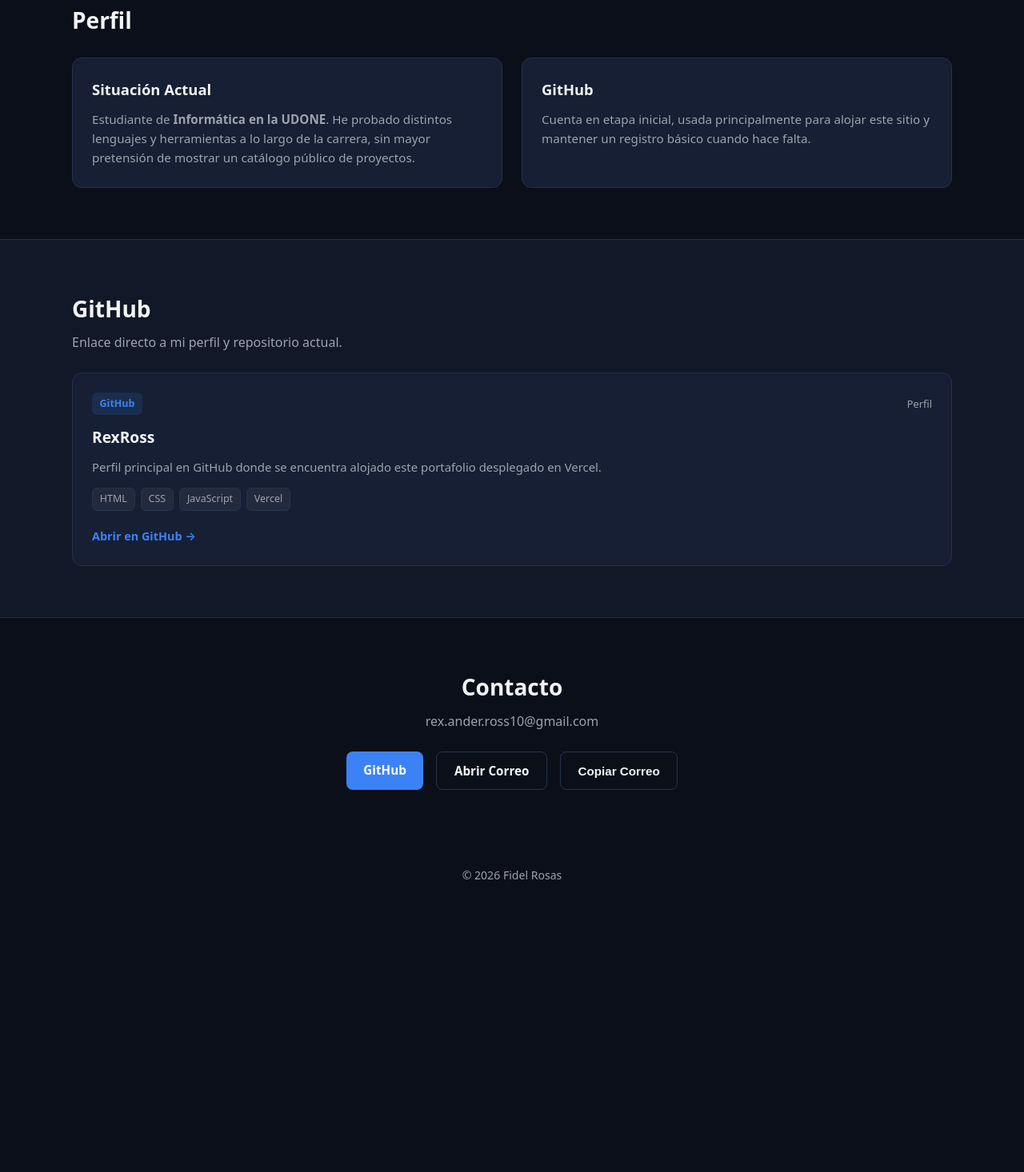
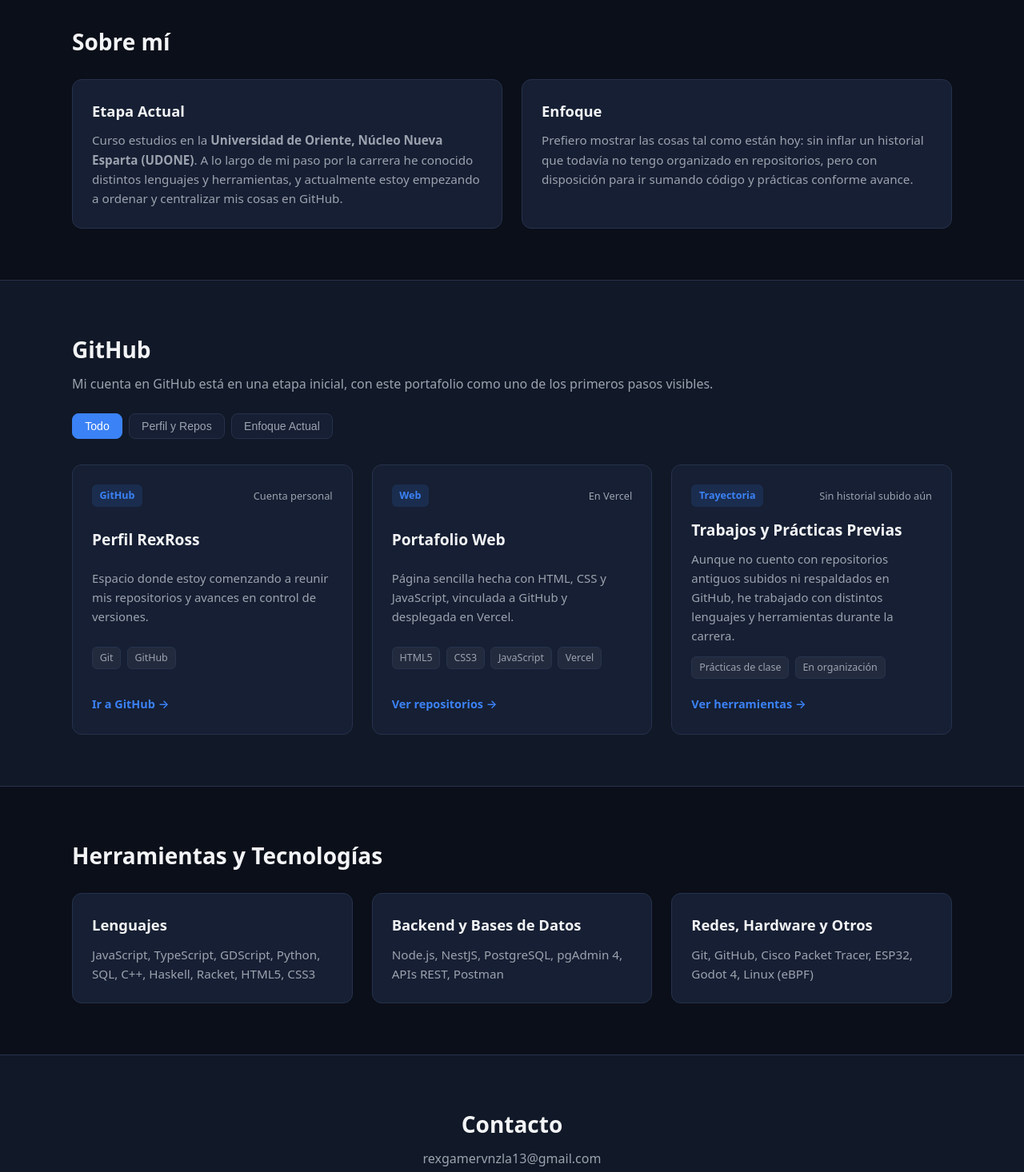
Before and after one commit to RexRoss/fidel-rosas-portafolio, a plain HTML site: page index.html in a window 1280 px wide. Shown: the part 529-1995 px from the top of the page at 80% size. Before the commit the page ends 1668 px from the top, so only its background shows below. Drawn offline with Linux system fonts and the light colour scheme.

Commit message:
cambio ligero 9

```diff
--- a/index.html
+++ b/index.html
@@ -3,7 +3,7 @@
 <head>
   <meta charset="UTF-8" />
   <meta name="viewport" content="width=device-width, initial-scale=1.0" />
-  <meta name="description" content="Portafolio de Fidel Rosas - Informática, UDONE." />
+  <meta name="description" content="Portafolio académico de Fidel Rosas - Informática, UDONE." />
   <title>Fidel Rosas | Portafolio</title>
   <link rel="stylesheet" href="styles.css" />
 </head>
@@ -13,8 +13,9 @@
       <a href="#inicio" class="logo">Rex<span>.dev</span></a>
       <nav aria-label="Navegación principal">
         <ul class="nav-links">
-          <li><a href="#perfil">Perfil</a></li>
+          <li><a href="#sobre-mi">Sobre mí</a></li>
           <li><a href="#github">GitHub</a></li>
+          <li><a href="#tecnologias">Stack</a></li>
           <li><a href="#contacto">Contacto</a></li>
         </ul>
       </nav>
@@ -22,40 +23,42 @@
   </header>
 
   <main>
-    <!-- Inicio -->
+    <!-- Hero -->
     <section id="inicio" class="hero">
       <div class="container hero-content">
         <span class="badge">Informática • UDONE</span>
         <h1>Hola, soy <span class="highlight">Fidel Rosas</span> <small>(Rex)</small></h1>
         <p class="hero-desc">
           Estudiante de Informática en la Universidad de Oriente, Núcleo Nueva Esparta.
-          Página básica de presentación para la asignatura, vinculada a mi cuenta de GitHub.
+          Este sitio reúne mi perfil actual, las tecnologías con las que he tenido contacto
+          y el inicio de mi espacio en GitHub.
         </p>
         <div class="hero-actions">
-          <a href="https://github.com/RexRoss" target="_blank" rel="noopener noreferrer" class="btn btn-primary">Ver GitHub</a>
+          <a href="#github" class="btn btn-primary">Ver GitHub</a>
           <a href="#contacto" class="btn btn-secondary">Contacto</a>
         </div>
       </div>
     </section>
 
-    <!-- Perfil -->
-    <section id="perfil" class="section">
+    <!-- Sobre mí -->
+    <section id="sobre-mi" class="section">
       <div class="container">
-        <h2 class="section-title">Perfil</h2>
+        <h2 class="section-title">Sobre mí</h2>
         <div class="about-grid">
           <div class="about-card">
-            <h3>Situación Actual</h3>
+            <h3>Etapa Actual</h3>
             <p>
-              Estudiante de <strong>Informática en la UDONE</strong>. He probado distintos lenguajes
-              y herramientas a lo largo de la carrera, sin mayor pretensión de mostrar un catálogo
-              público de proyectos.
+              Curso estudios en la <strong>Universidad de Oriente, Núcleo Nueva Esparta (UDONE)</strong>.
+              A lo largo de mi paso por la carrera he conocido distintos lenguajes y herramientas,
+              y actualmente estoy empezando a ordenar y centralizar mis cosas en GitHub.
             </p>
           </div>
           <div class="about-card">
-            <h3>GitHub</h3>
+            <h3>Enfoque</h3>
             <p>
-              Cuenta en etapa inicial, usada principalmente para alojar este sitio y mantener
-              un registro básico cuando hace falta.
+              Prefiero mostrar las cosas tal como están hoy: sin inflar un historial que todavía
+              no tengo organizado en repositorios, pero con disposición para ir sumando código
+              y prácticas conforme avance.
             </p>
           </div>
         </div>
@@ -65,41 +68,110 @@
     <!-- GitHub -->
     <section id="github" class="section section-alt">
       <div class="container">
-        <h2 class="section-title">GitHub</h2>
-        <p class="section-subtitle">Enlace directo a mi perfil y repositorio actual.</p>
+        <div class="section-header">
+          <div>
+            <h2 class="section-title">GitHub</h2>
+            <p class="section-subtitle">
+              Mi cuenta en GitHub está en una etapa inicial, con este portafolio como uno de los primeros pasos visibles.
+            </p>
+          </div>
+
+          <div class="filter-bar" role="group" aria-label="Filtrar tarjetas">
+            <button class="filter-btn active" data-filter="todos">Todo</button>
+            <button class="filter-btn" data-filter="repos">Perfil y Repos</button>
+            <button class="filter-btn" data-filter="enfoque">Enfoque Actual</button>
+          </div>
+        </div>
 
         <div class="projects-grid" id="projects-container">
-          <article class="project-card">
+          <article class="project-card" data-category="repos">
             <div class="project-top">
               <span class="project-tag">GitHub</span>
-              <span class="project-context">Perfil</span>
+              <span class="project-context">Cuenta personal</span>
             </div>
-            <h3>RexRoss</h3>
+            <h3>Perfil RexRoss</h3>
             <p class="project-desc">
-              Perfil principal en GitHub donde se encuentra alojado este portafolio desplegado en Vercel.
+              Espacio donde estoy comenzando a reunir mis repositorios y avances en control de versiones.
             </p>
             <div class="tech-list">
-              <span>HTML</span>
-              <span>CSS</span>
+              <span>Git</span>
+              <span>GitHub</span>
+            </div>
+            <div class="project-links">
+              <a href="https://github.com/RexRoss" target="_blank" rel="noopener noreferrer">Ir a GitHub →</a>
+            </div>
+          </article>
+
+          <article class="project-card" data-category="repos">
+            <div class="project-top">
+              <span class="project-tag">Web</span>
+              <span class="project-context">En Vercel</span>
+            </div>
+            <h3>Portafolio Web</h3>
+            <p class="project-desc">
+              Página sencilla hecha con HTML, CSS y JavaScript, vinculada a GitHub y desplegada en Vercel.
+            </p>
+            <div class="tech-list">
+              <span>HTML5</span>
+              <span>CSS3</span>
               <span>JavaScript</span>
               <span>Vercel</span>
             </div>
             <div class="project-links">
-              <a href="https://github.com/RexRoss" target="_blank" rel="noopener noreferrer">Abrir en GitHub →</a>
+              <a href="https://github.com/RexRoss?tab=repositories" target="_blank" rel="noopener noreferrer">Ver repositorios →</a>
+            </div>
+          </article>
+
+          <article class="project-card" data-category="enfoque">
+            <div class="project-top">
+              <span class="project-tag">Trayectoria</span>
+              <span class="project-context">Sin historial subido aún</span>
+            </div>
+            <h3>Trabajos y Prácticas Previas</h3>
+            <p class="project-desc">
+              Aunque no cuento con repositorios antiguos subidos ni respaldados en GitHub, he trabajado con distintos lenguajes y herramientas durante la carrera.
+            </p>
+            <div class="tech-list">
+              <span>Prácticas de clase</span>
+              <span>En organización</span>
+            </div>
+            <div class="project-links">
+              <a href="#tecnologias">Ver herramientas →</a>
             </div>
           </article>
         </div>
       </div>
     </section>
 
+    <!-- Tecnologías -->
+    <section id="tecnologias" class="section">
+      <div class="container">
+        <h2 class="section-title">Herramientas y Tecnologías</h2>
+        <div class="skills-grid">
+          <div class="skill-group">
+            <h3>Lenguajes</h3>
+            <p>JavaScript, TypeScript, GDScript, Python, SQL, C++, Haskell, Racket, HTML5, CSS3</p>
+          </div>
+          <div class="skill-group">
+            <h3>Backend y Bases de Datos</h3>
+            <p>Node.js, NestJS, PostgreSQL, pgAdmin 4, APIs REST, Postman</p>
+          </div>
+          <div class="skill-group">
+            <h3>Redes, Hardware y Otros</h3>
+            <p>Git, GitHub, Cisco Packet Tracer, ESP32, Godot 4, Linux (eBPF)</p>
+          </div>
+        </div>
+      </div>
+    </section>
+
     <!-- Contacto -->
-    <section id="contacto" class="section">
+    <section id="contacto" class="section section-alt">
       <div class="container contact-box">
         <h2 class="section-title">Contacto</h2>
-        <p id="email-display">rex.ander.ross10@gmail.com</p>
+        <p id="email-display">rexgamervnzla13@gmail.com</p>
         <div class="contact-links">
           <a href="https://github.com/RexRoss" target="_blank" rel="noopener noreferrer" class="btn btn-primary">GitHub</a>
-          <a href="mailto:rex.ander.ross10@gmail.com" class="btn btn-secondary">Abrir Correo</a>
+          <a href="mailto:rexgamervnzla13@gmail.com" class="btn btn-secondary">Abrir Correo</a>
           <button type="button" id="copy-email-btn" class="btn btn-secondary">Copiar Correo</button>
         </div>
       </div>
@@ -108,7 +180,7 @@
 
   <footer class="footer">
     <div class="container">
-      <p>© <span id="year"></span> Fidel Rosas</p>
+      <p>© <span id="year"></span> Fidel Rosas — Desplegado en Vercel.</p>
     </div>
   </footer>
 
```
